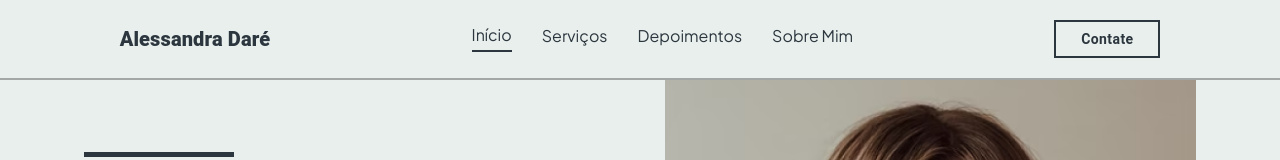
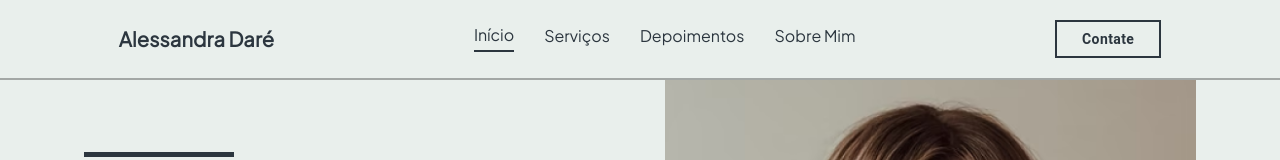
Before and after one commit to allessandrogomes/psychologist-portfolio, a Next.js app: page / in a window 1280 px wide. Shown: the top 160 px of the page. Built offline with nearby package versions, Linux system fonts and the light colour scheme.

Commit message:
:bug:fix: ajusta a fonte correta para a Logo da página.

```diff
--- a/src/components/Header/index.tsx
+++ b/src/components/Header/index.tsx
@@ -63,7 +63,7 @@ export default function Header() {
     const drawer = (
         <Box sx={{ display: "flex", flexDirection: "column", height: "100%", alignItems: "center", justifyContent: "space-between", gap: "50px" }}>
             <Box sx={{ display: "flex", flexDirection: "column", width: "100%" }}>
-                <Typography variant="h6" component="div" sx={{ fontWeight: 800, color: color2, textAlign: "center", padding: "20px 0" }}>
+                <Typography variant="h6" component="div" sx={{ fontWeight: 800, color: color2, textAlign: "center", padding: "20px 0", fontFamily: "Plus Jakarta Sans" }}>
                     Alessandra Daré
                 </Typography>
                 <Divider />
@@ -143,7 +143,7 @@ export default function Header() {
                     >
                         <MenuIcon />
                     </IconButton>
-                    <Typography variant="h6" component="div" sx={{ fontWeight: 800, color: color2 }}>
+                    <Typography variant="h6" component="div" sx={{ fontWeight: 800, color: color2, fontFamily: "Plus Jakarta Sans" }}>
                         Alessandra Daré
                     </Typography>
                     <Box component="nav" sx={{ display: { xs: "none", md: "block" } }}>
```
